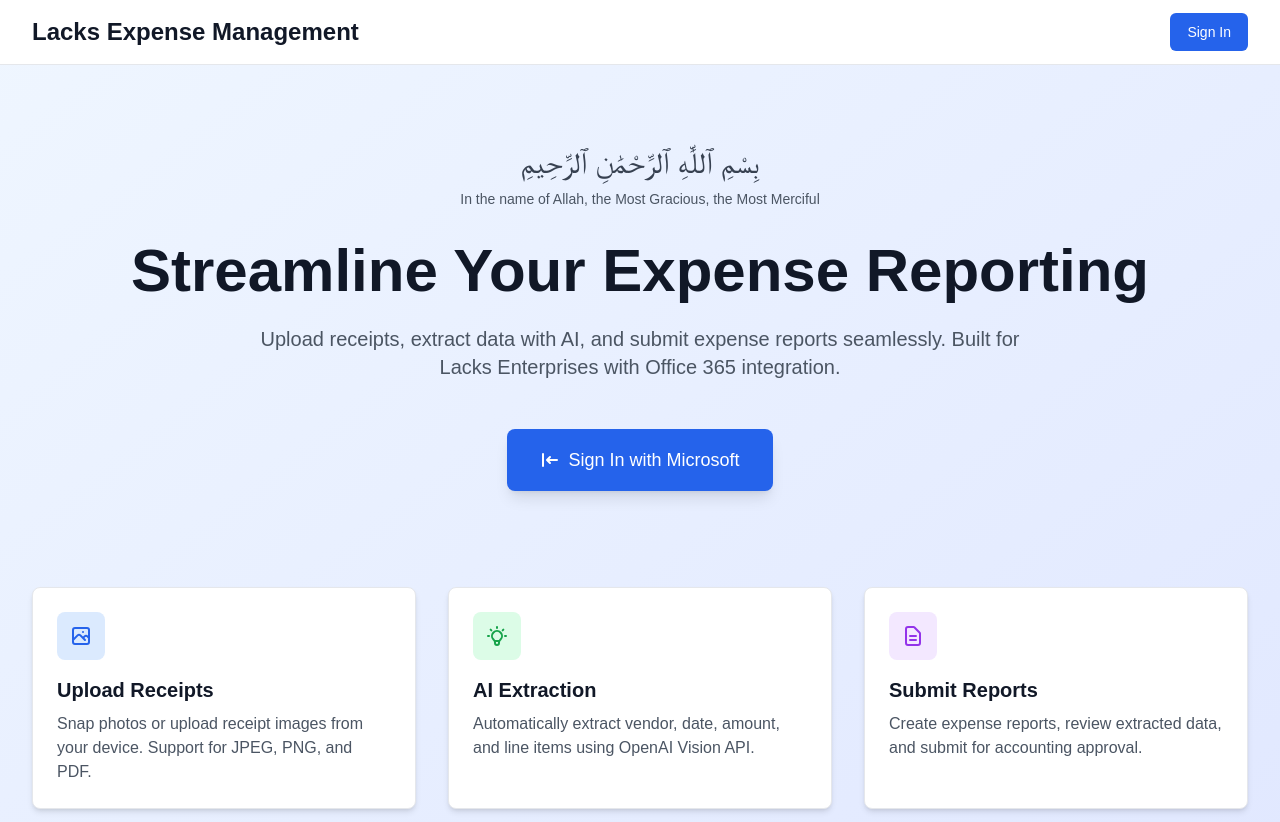
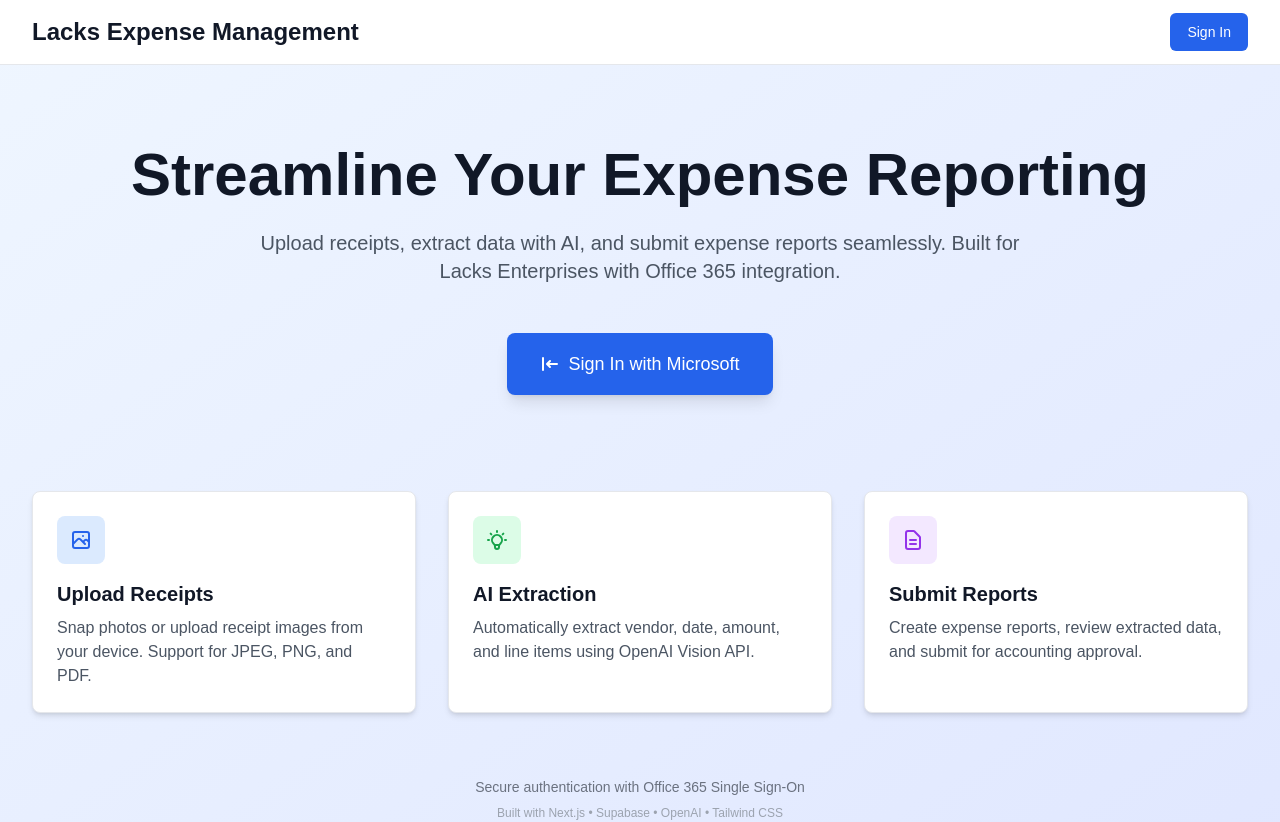
Before and after one commit to mobilacks/lacks-expense-management, a Next.js app: page / in a window 1280 px wide. Shown: the top 822 px of the page. Built offline with nearby package versions, Linux system fonts and the light colour scheme; no server answers.

Commit message:
Update page.tsx

```diff
--- a/app/page.tsx
+++ b/app/page.tsx
@@ -1,5 +1,3 @@
-// app/page.tsx
-
 import Link from 'next/link';
 import { getServerSession } from 'next-auth';
 import { redirect } from 'next/navigation';
@@ -39,16 +37,6 @@
       {/* Hero Section */}
       <div className="max-w-7xl mx-auto px-4 sm:px-6 lg:px-8 py-20">
         <div className="text-center">
-          {/* Bismillah */}
-          <div className="mb-8">
-            <p className="text-3xl font-arabic text-gray-700 dark:text-gray-300 mb-2">
-              بِسْمِ ٱللَّٰهِ ٱلرَّحْمَٰنِ ٱلرَّحِيمِ
-            </p>
-            <p className="text-sm text-gray-600 dark:text-gray-400">
-              In the name of Allah, the Most Gracious, the Most Merciful
-            </p>
-          </div>
-
           {/* Main Heading */}
           <h1 className="text-4xl sm:text-5xl lg:text-6xl font-bold text-gray-900 dark:text-white mb-6">
             Streamline Your Expense Reporting
```
